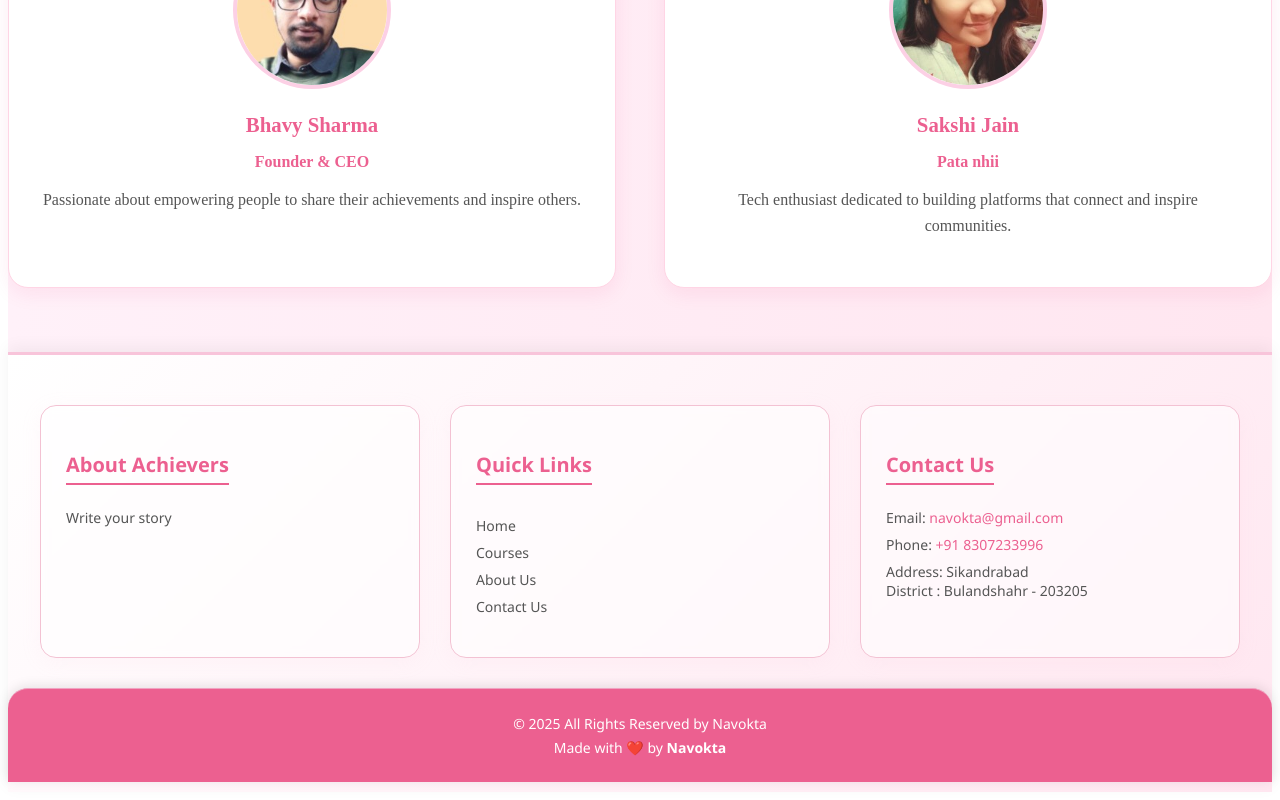
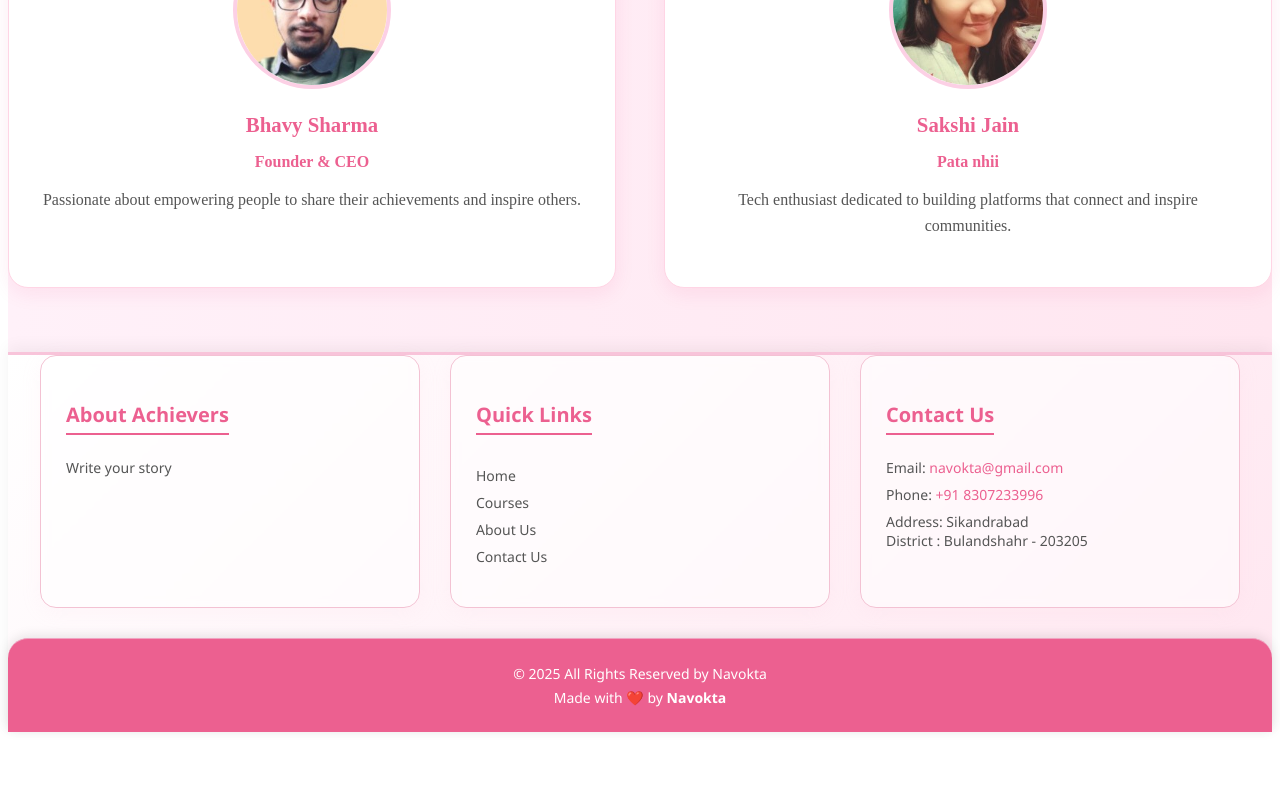
Before and after one commit to navokta/Mr-Achiever, a React (Vite) app: page / in a window 1280 px wide. Shown: the part 952-1752 px from the top of the page. After the commit the page ends 1692 px from the top, so only its background shows below. Built offline with nearby package versions, Linux system fonts and the light colour scheme.

Commit message:
fix footer

```diff
--- a/src/Components/Footer.css
+++ b/src/Components/Footer.css
@@ -2,7 +2,7 @@
 .footer {
   background: linear-gradient(135deg, #ffffff 0%, #ffe6f0 100%);
   color: #333;
-  padding: 50px 0 10px 0;
+  /* padding: 50px 0 10px 0; */
   font-family: 'Segoe UI', Tahoma, Geneva, Verdana, sans-serif;
   border-top: 3px solid #f8c4da;
   box-shadow: 0 -5px 15px rgba(0, 0, 0, 0.05);
```
